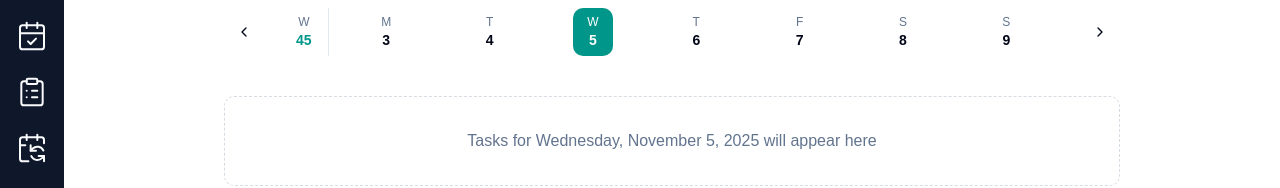
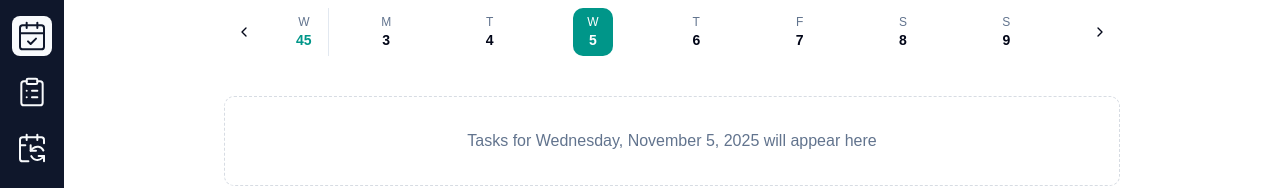
Before and after one commit to Patchalv/nowly, a Next.js app: page /daily in a window 1280 px wide. Shown: the top 188 px of the page. Built offline with nearby package versions, Linux system fonts and the light colour scheme; no server answers.

Commit message:
Sidebar routing and ui working

```diff
--- a/src/config/constants.ts
+++ b/src/config/constants.ts
@@ -176,10 +176,9 @@ export const ROUTES = {
 
   // Protected routes
   DAILY: '/daily',
-  TASKS: '/tasks',
-  CATEGORIES: '/categories',
+  ALL_TASKS: '/all-tasks',
+  RECURRING: '/recurring',
   SETTINGS: '/settings',
-  PROFILE: '/profile',
 
   // API routes
   API: {
--- a/src/presentation/components/sidebar/Sidebar.tsx
+++ b/src/presentation/components/sidebar/Sidebar.tsx
@@ -1,36 +1,59 @@
+'use client';
+
+import { ROUTES } from '@/src/config/constants';
 import {
   CalendarCheckIcon,
   CalendarSyncIcon,
   ClipboardListIcon,
   ListTodoIcon,
 } from 'lucide-react';
+import Link from 'next/link';
+import { usePathname } from 'next/navigation';
 
 export const Sidebar = () => {
+  const pathname = usePathname();
   const sideBarItemStrokeWidth = 1.5;
-  const sideBarItemClasses =
-    'text-primary-foreground size-10 p-1 rounded-md hover:text-accent-foreground hover:bg-primary-foreground';
+
+  const isActive = (route: string) => pathname === route;
+
+  const getIconClasses = (route: string) => {
+    const baseClasses = 'size-10 p-1 rounded-md';
+    const activeClasses = 'text-accent-foreground bg-primary-foreground';
+    const inactiveClasses =
+      'text-primary-foreground hover:text-accent-foreground hover:bg-primary-foreground';
+
+    return `${baseClasses} ${isActive(route) ? activeClasses : inactiveClasses}`;
+  };
 
   return (
     <div className="h-screen w-full max-w-16 bg-accent-foreground flex flex-col justify-between py-4 gap-4">
       <div className="flex flex-col items-center gap-4">
+        <Link href={ROUTES.DAILY}>
           <CalendarCheckIcon
             strokeWidth={sideBarItemStrokeWidth}
-          className={sideBarItemClasses}
+            className={getIconClasses(ROUTES.DAILY)}
           />
+        </Link>
+        <Link href={ROUTES.ALL_TASKS}>
           <ClipboardListIcon
             strokeWidth={sideBarItemStrokeWidth}
-          className={sideBarItemClasses}
+            className={getIconClasses(ROUTES.ALL_TASKS)}
           />
+        </Link>
+        <Link href={ROUTES.RECURRING}>
           <CalendarSyncIcon
             strokeWidth={sideBarItemStrokeWidth}
-          className={sideBarItemClasses}
+            className={getIconClasses(ROUTES.RECURRING)}
           />
+        </Link>
       </div>
       <div className="flex flex-col items-center gap-4">
+        <Link href={ROUTES.SETTINGS}>
           <ListTodoIcon
             strokeWidth={sideBarItemStrokeWidth}
-          className={sideBarItemClasses}
+            className={getIconClasses(ROUTES.SETTINGS)}
           />
+        </Link>
       </div>
     </div>
   );
--- a/src/presentation/components/week-carousel/WeekCarousel.tsx
+++ b/src/presentation/components/week-carousel/WeekCarousel.tsx
@@ -131,9 +131,9 @@ export function WeekCarousel({
                   key={index}
                   onClick={() => handleDateClick(day.date)}
                   className={`
-                    flex min-w-[2rem] flex-col items-center justify-center
+                    flex min-w-8 flex-col items-center justify-center
                     rounded-lg px-1 py-1 transition-colors
-                    sm:min-w-[2.5rem] sm:px-2 sm:py-1.5
+                    sm:min-w-10 sm:px-2 sm:py-1.5
                     ${
                       isSelected
                         ? 'bg-teal-600 text-white'
```
Lines whose indentation alone changed are shown as unchanged.
